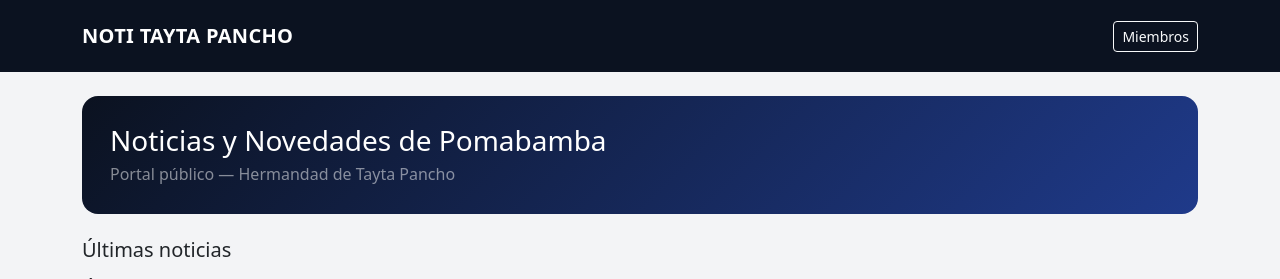
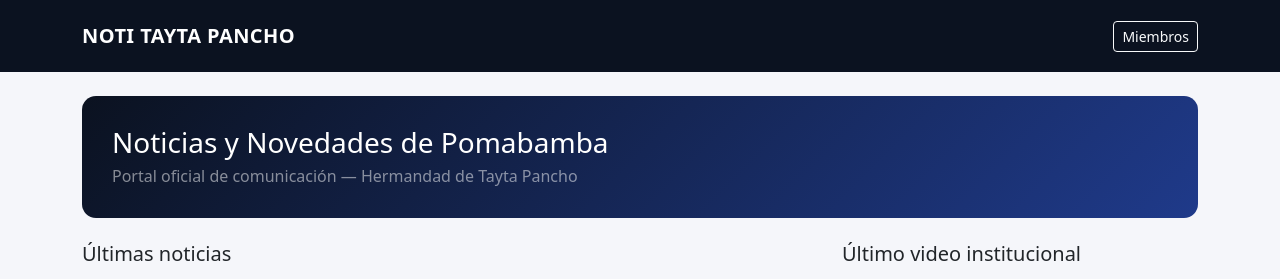
Before and after one commit to rodrim48-rgb/noticias-tayta-pancho, a Flask app: page / in a window 1280 px wide. Shown: the top 279 px of the page. Run offline with Flask 3, Linux system fonts and the light colour scheme; data that the repository does not hold is empty.

Commit message:
Actualizando version institucional

```diff
--- a/templates/index.html
+++ b/templates/index.html
@@ -5,26 +5,24 @@
   <meta name="viewport" content="width=device-width, initial-scale=1" />
   <title>Noti Tayta Pancho</title>
 
-  <!-- Bootstrap -->
   <link href="https://cdn.jsdelivr.net/npm/bootstrap@5.3.3/dist/css/bootstrap.min.css" rel="stylesheet">
 
   <style>
-    body { background:#f3f4f6; }
-    .brand { font-weight: 800; letter-spacing: .3px; }
+    body { background:#f5f6fa; }
     .topbar { background:#0b1220; }
+    .brand { font-weight:800; letter-spacing:.4px; }
     .hero {
       background: linear-gradient(135deg, #0b1220, #1f3a8a);
-      color: white;
-      border-radius: 16px;
-      padding: 28px;
+      color:white;
+      border-radius:14px;
+      padding:30px;
     }
-    .card:hover { transform: translateY(-2px); transition: .2s; }
-    .muted { color:#6b7280; }
+    .muted { color:#6c757d; }
   </style>
 </head>
 
 <body>
-  <!-- Barra superior -->
+
 <nav class="navbar navbar-dark topbar">
   <div class="container py-2">
     <span class="navbar-brand brand">NOTI TAYTA PANCHO</span>
@@ -33,18 +31,17 @@
 </nav>
 
 <main class="container my-4">
-    <!-- Hero -->
+
   <section class="hero mb-4">
     <h1 class="h3 mb-1">Noticias y Novedades de Pomabamba</h1>
-      <div class="muted text-white-50">Portal público — Hermandad de Tayta Pancho</div>
+    <div class="text-white-50">
+      Portal oficial de comunicación — Hermandad de Tayta Pancho
+    </div>
   </section>
 
   <div class="row g-4">
-      <!-- Columna noticias -->
+
     <div class="col-lg-8">
-        <h2 class="h5 mb-3">Últimas noticias</h2>
-
-        <!-- Noticia demo (luego la haremos dinámica) -->
       <h2 class="h5 mb-3">Últimas noticias</h2>
 
       {% if avisos and avisos|length > 0 %}
@@ -52,7 +49,7 @@
           <div class="card mb-3">
             <div class="card-body">
               <h3 class="h5 mb-1">{{ a[1] }}</h3>
-        <div class="muted mb-2">Publicado</div>
+              <div class="muted mb-2">Publicado oficialmente</div>
               <p class="mb-0">{{ a[2] }}</p>
             </div>
           </div>
@@ -60,29 +57,29 @@
       {% else %}
         <div class="card mb-3">
           <div class="card-body">
-      <h3 class="h5 mb-1">Aún no hay noticias publicadas</h3>
-      <p class="mb-0">Entra como director y publica la primera noticia.</p>
+            <h3 class="h5 mb-1">Comunicados próximamente</h3>
+            <p class="mb-0">
+              Las publicaciones oficiales aparecerán en esta sección.
+            </p>
           </div>
         </div>
       {% endif %}
 
-      <!-- Sidebar -->
+    </div>
+
     <div class="col-lg-4">
-        <h2 class="h5 mb-3">Último video</h2>
+      <h2 class="h5 mb-3">Último video institucional</h2>
       <div class="ratio ratio-16x9 rounded overflow-hidden">
-          <!-- Cambia este ID por el de tu video -->
         <iframe
-            src="https://www.youtube.com/embed/dQw4w9WgXcQ"
+          src="https://www.youtube.com/live/Hmok4xM2SCs?si=u0CDxByjPY1g93s1"
           title="YouTube video"
           allowfullscreen></iframe>
       </div>
+    </div>
 
-        <div class="mt-3 p-3 bg-white rounded">
-          <div class="fw-bold mb-1">Aviso</div>
-          <div class="muted">Si la web demora en cargar, es normal en modo gratis (se “duerme”).</div>
   </div>
-      </div>
-    </div>
+
 </main>
+
 </body>
 </html>
```
Lines whose indentation alone changed are shown as unchanged.
